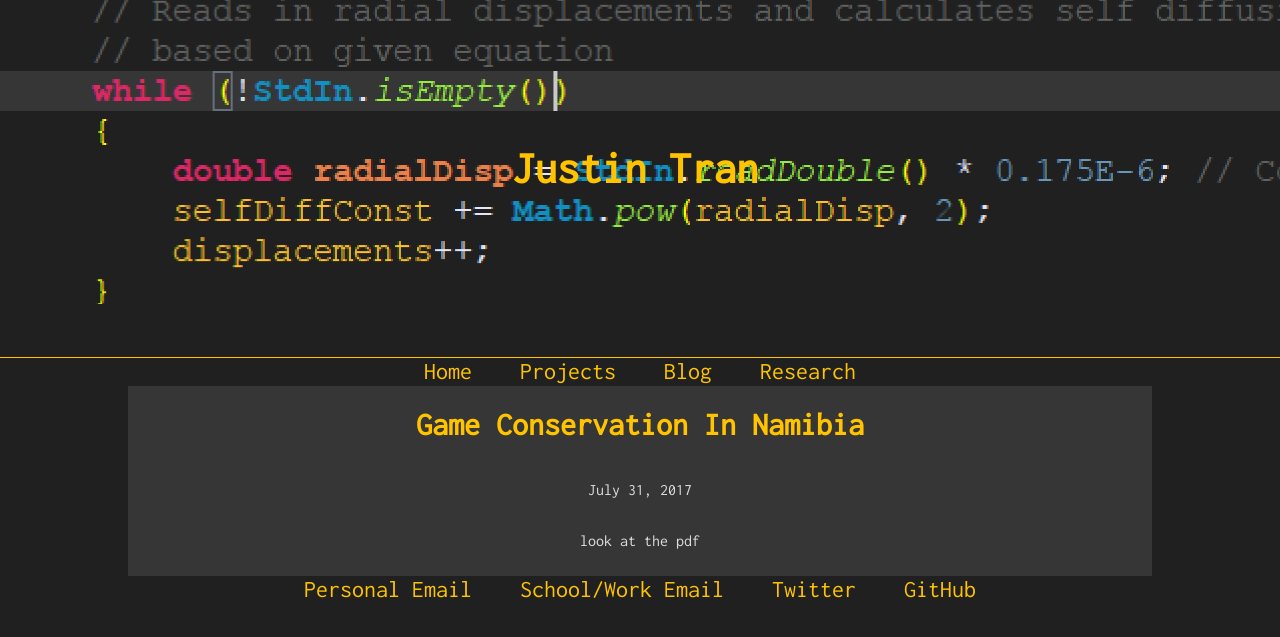
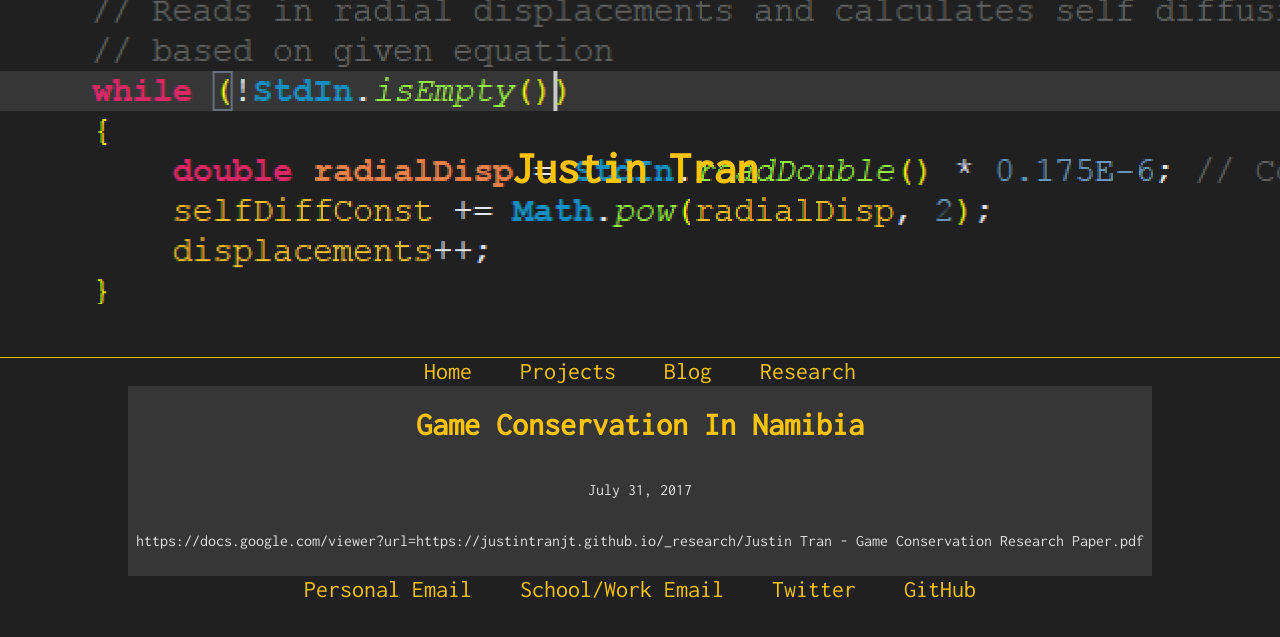
Before and after one commit to justintranjt/justintranjt.github.io, a Jekyll site: the page built from _research/2017-07-31-game-conservation-in-namibia.md, in a window 1280 px wide. Shown: the top 637 px of the page. Built offline with Jekyll 4.4.1, drawn with Linux system fonts in a browser that asks for light colours.

Commit message:
Update 2017-07-31-game-conservation-in-namibia.md

```diff
--- a/_research/2017-07-31-game-conservation-in-namibia.md
+++ b/_research/2017-07-31-game-conservation-in-namibia.md
@@ -4,4 +4,4 @@ title: "Game Conservation In Namibia"
 date: 2017-07-31
 description: The Use of Colonial Conservation Efforts in Etosha and Other Game Reserves to Damage Indigenous Namibians
 ---
-look at the pdf
+https://docs.google.com/viewer?url=https://justintranjt.github.io/_research/Justin Tran - Game Conservation Research Paper.pdf
```
